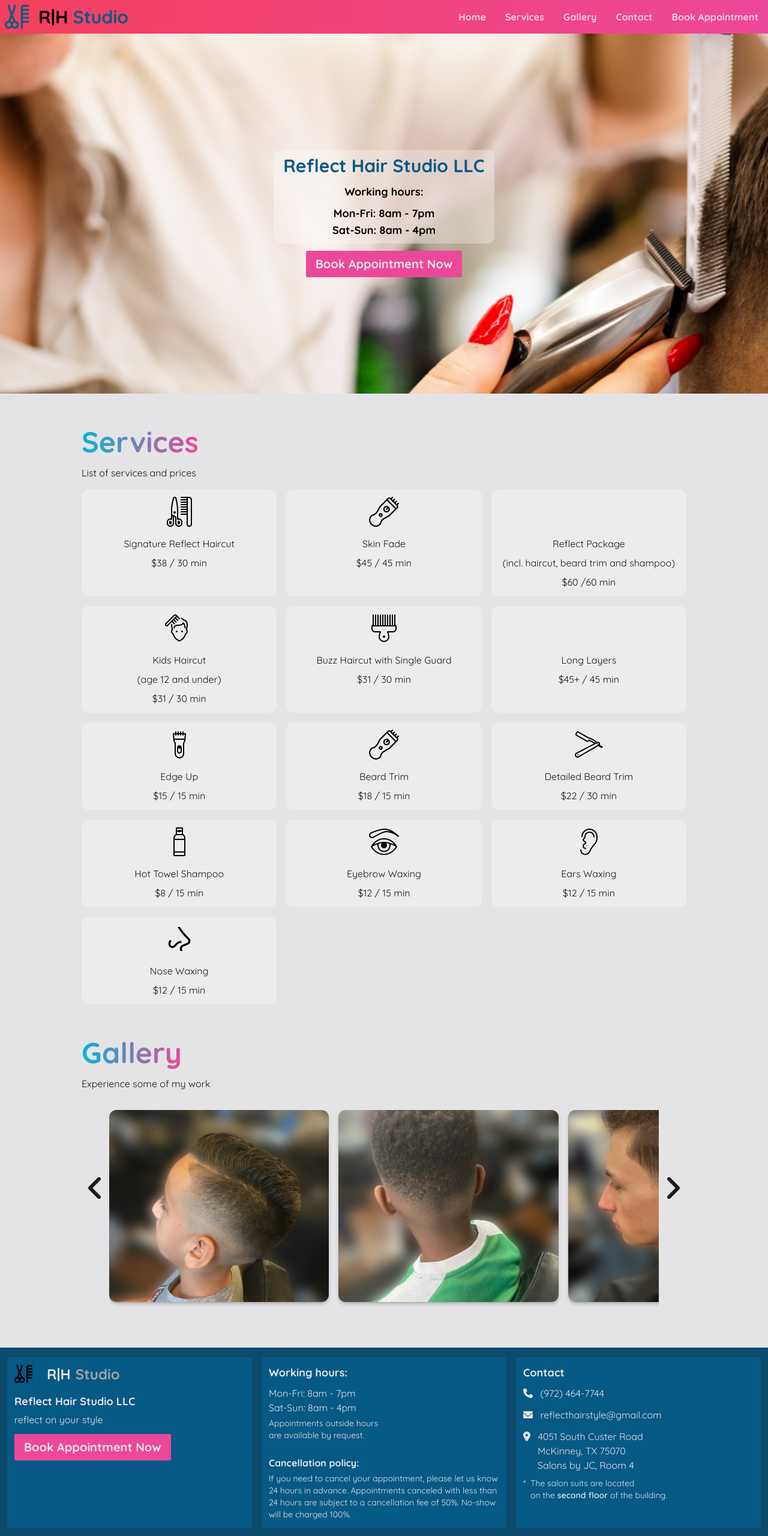
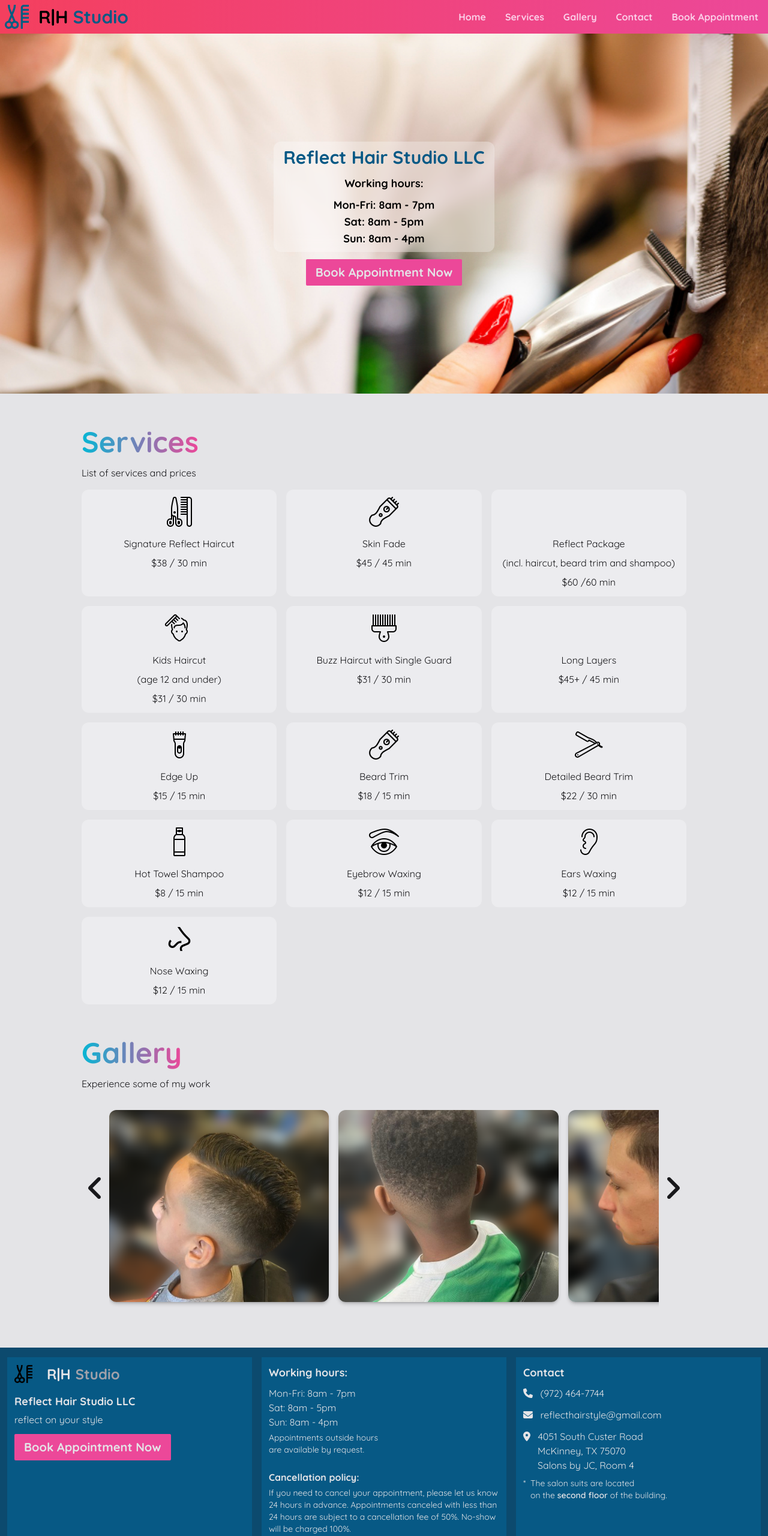
Before and after one commit to atanashristov/reflecthairstudiosite, a website: page index.html in a window 1280 px wide. Shown: the top 2560 px of the page at 60% size. Drawn offline with Linux system fonts and the light colour scheme.

Commit message:
change work time sun/sat

```diff
--- a/index.html
+++ b/index.html
@@ -173,7 +173,8 @@
           <div class="text-lg mt-3 font-bold text-black">
             <div>Working hours:</div>
             <div class="pt-2">Mon-Fri: 8am - 7pm</div>
-            <div>Sat-Sun: 8am - 4pm</div>
+            <div>Sat: 8am - 5pm</div>
+            <div>Sun: 8am - 4pm</div>
           </div>
         </div>
         <div class="mt-3 flex gap-2">
@@ -496,7 +497,8 @@
         <div class="text-lg font-bold">Working hours:</div>
         <div class="flex-1 items-center justify-end">
           <div class="pt-2">Mon-Fri: 8am - 7pm</div>
-          <div>Sat-Sun: 8am - 4pm</div>
+          <div>Sat: 8am - 5pm</div>
+          <div>Sun: 8am - 4pm</div>
           <div class="pt-1 text-sm">
             Appointments outside hours
             <p>are available by request.</p>
```
